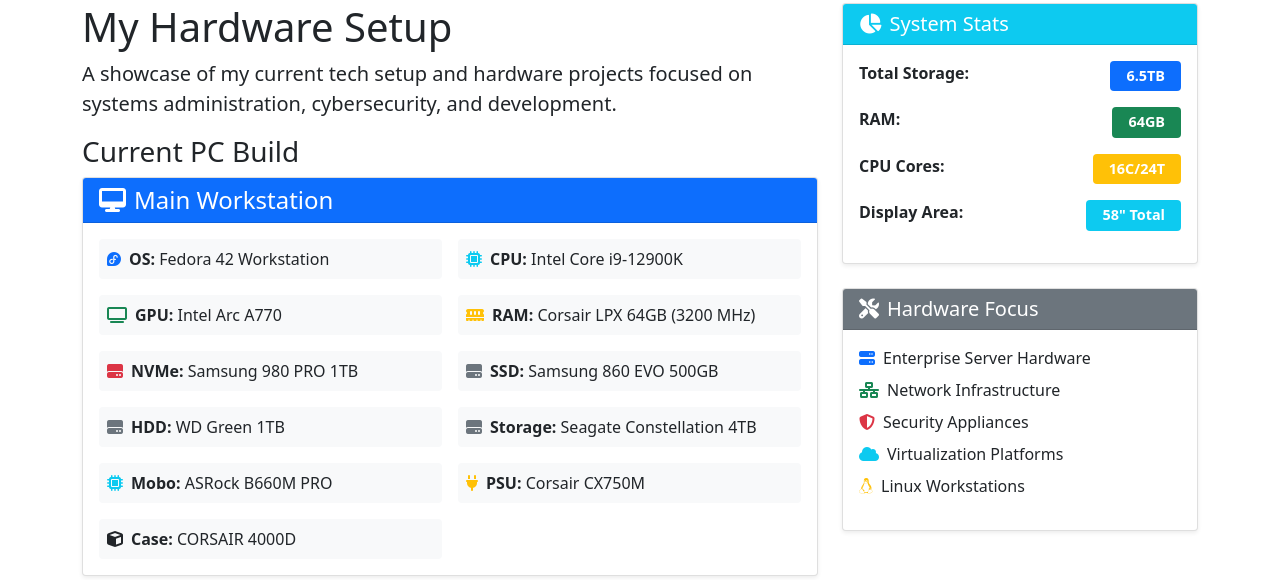
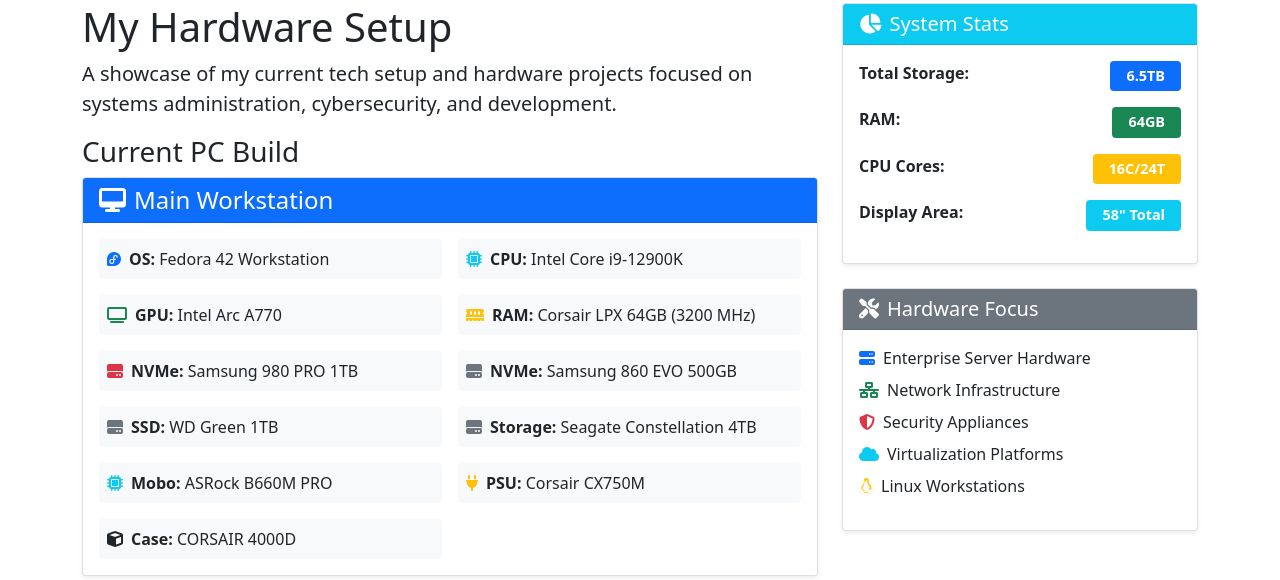
Before and after one commit to blakeridgway/personal_site, a Flask app: page /hardware in a window 1280 px wide. Shown: the part 77-657 px from the top of the page. Run offline with Flask 3, Linux system fonts and the light colour scheme; data comes from the database, SQL or seed files in the repository.

Commit message:
feat: Add RideAware link and update hardware descriptions
This commit introduces a new link to RideAware on the about page and updates the descriptions for NVMe and SSD in the hardware section.

- Added a link to https://rideaware.org on the "About" page under "Cycling Adventures".
- Corrected the hardware description for NVMe to accurately reflect the Samsung 860 EVO 500GB.
- Updated the hardware description for SSD to reflect the WD Green 1TB.
- Modified the "Checkout RideAware" button on the homepage to use a btn-light class for better visual consistency.
- Changed the "Read My Blog" button on the homepage to use a btn-light class.

```diff
--- a/templates/about.html
+++ b/templates/about.html
@@ -140,6 +140,7 @@
                     <li><a href="{{ url_for('biking') }}" class="text-decoration-none"><i class="fas fa-bicycle me-2"></i>Cycling Adventures</a></li>
                     <li><a href="{{ url_for('blog') }}" class="text-decoration-none"><i class="fas fa-blog me-2"></i>Blog Posts</a></li>
                     <li><a href="https://gitlab.com/blakeridgway/cybersec-odyssey" target="_blank" rel="noopener noreferrer" class="text-decoration-none"><i class="fab fa-gitlab me-2"></i>CyberSec Repository</a></li>
+                    <li><a href="https://rideaware.org" target="_blank" rel="noopener noreferrer" class="text-decoration-none"><i class="fas fa-bicycle me-2"></i>RideAware</a></li>
                 </ul>
             </div>
         </div>
--- a/templates/hardware.html
+++ b/templates/hardware.html
@@ -42,12 +42,12 @@
                     </div>
                     <div class="col-md-6">
                         <div class="spec-item p-2 bg-light rounded">
-                            <strong><i class="fas fa-hdd text-secondary me-2"></i>SSD:</strong> Samsung 860 EVO 500GB
+                            <strong><i class="fas fa-hdd text-secondary me-2"></i>NVMe:</strong> Samsung 860 EVO 500GB
                         </div>
                     </div>
                     <div class="col-md-6">
                         <div class="spec-item p-2 bg-light rounded">
-                            <strong><i class="fas fa-hdd text-secondary me-2"></i>HDD:</strong> WD Green 1TB
+                            <strong><i class="fas fa-hdd text-secondary me-2"></i>SSD:</strong> WD Green 1TB
                         </div>
                     </div>
                     <div class="col-md-6">
--- a/templates/index.html
+++ b/templates/index.html
@@ -45,10 +45,13 @@
                             <strong>end-to-end data encryption, user privacy, and secure development practices.</strong>
                         </p>
                         <div class="d-flex justify-content-center gap-3">
+                            <a href="https://rideaware.org" class="btn btn-light">
+                                <i class="fas fa-globe me-2"></i>Checkout RideAware
+                            </a>
                             <a href="/biking" class="btn btn-light">
                                 <i class="fas fa-bicycle me-2"></i>View My Cycling Stats
                             </a>
-                            <a href="/blog" class="btn btn-outline-light">
+                            <a href="/blog" class="btn btn-light">
                                 <i class="fas fa-blog me-2"></i>Read My Blog
                             </a>
                         </div>
```
